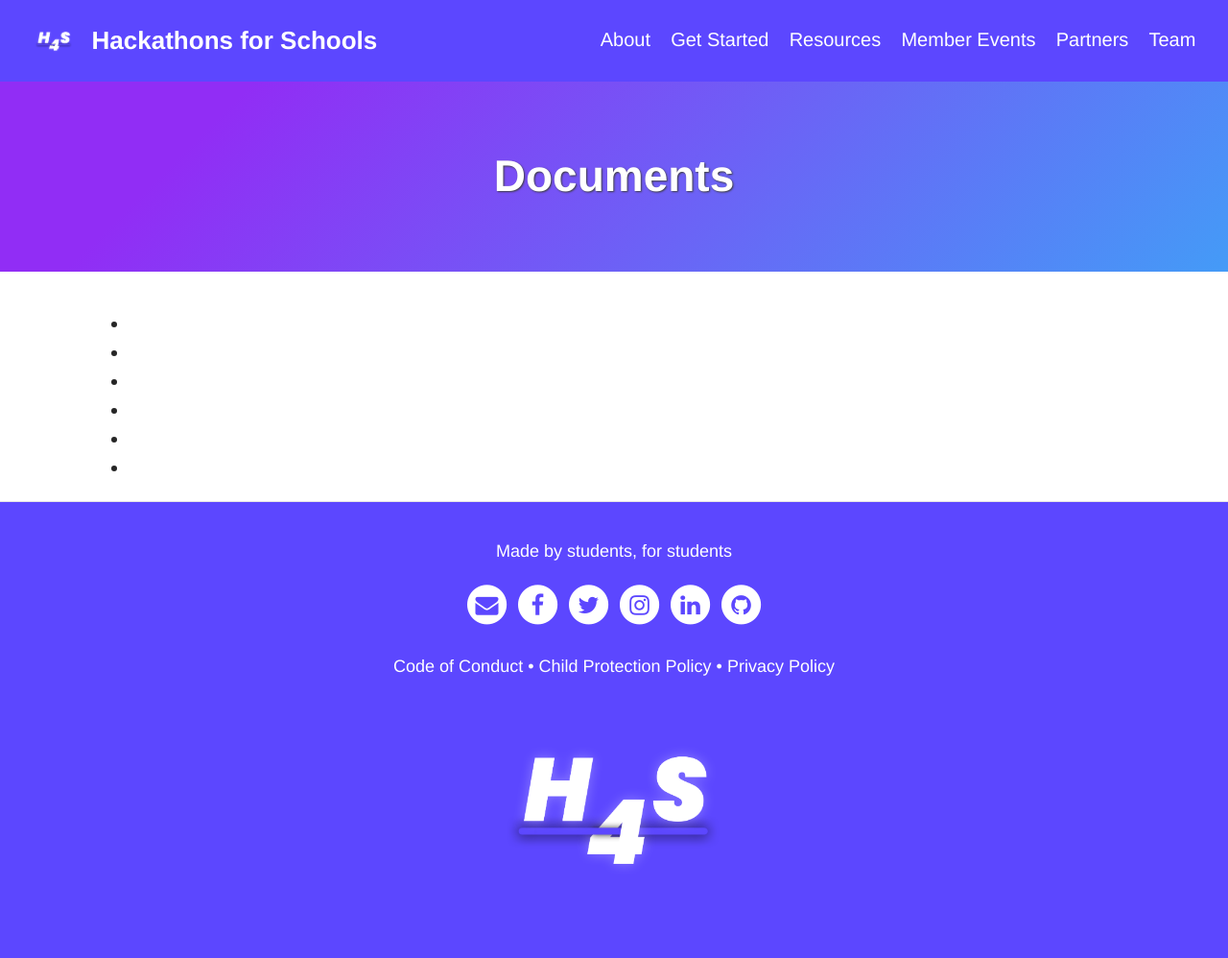
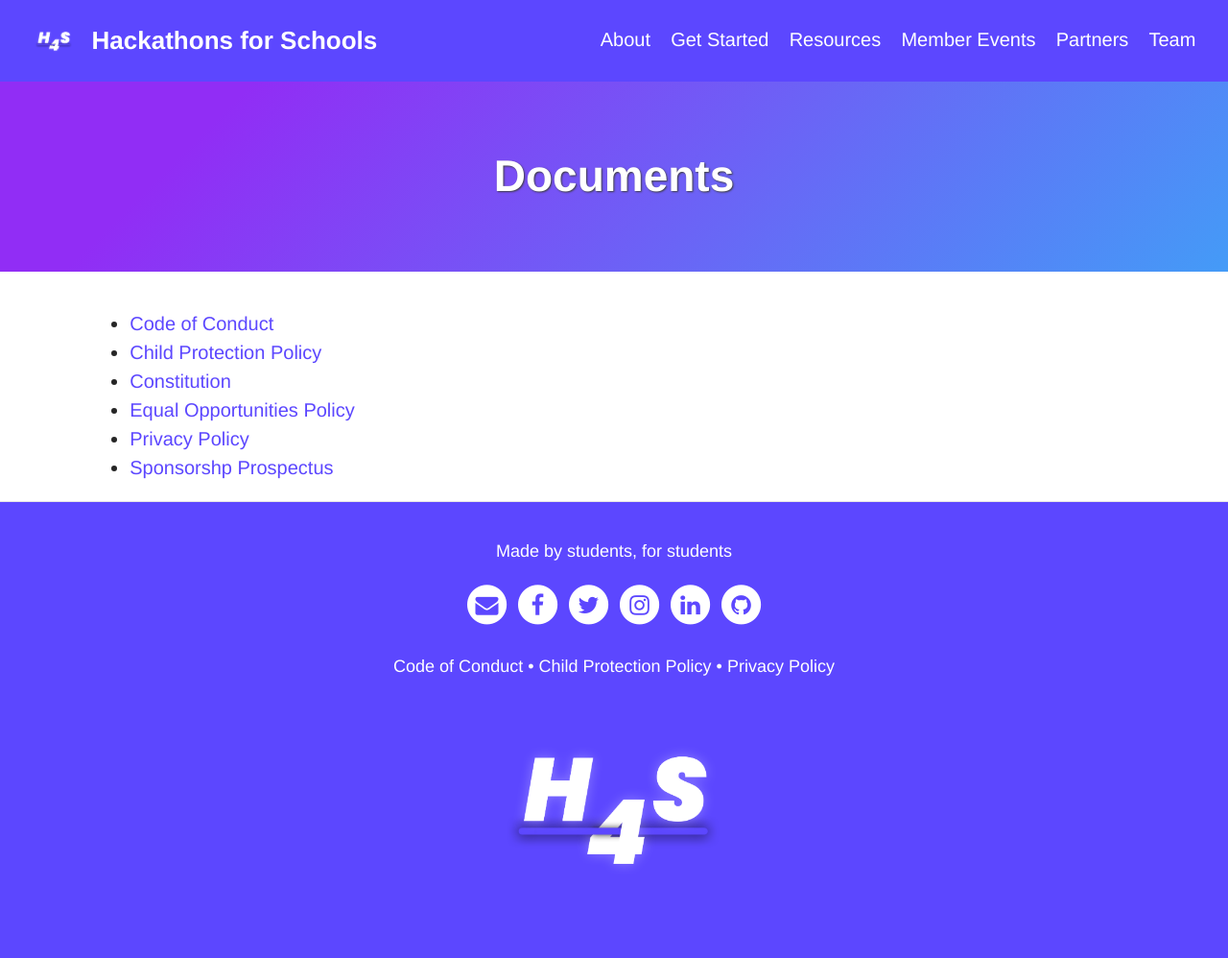
Before and after one commit to hackathonsforschools/website, a Jekyll site: the page built from docs/docs.md, in a window 1280 px wide. Shown: the whole page at 96% size. Built offline with Jekyll 4.4.1, drawn with Linux system fonts in a browser that asks for light colours.

Commit message:
Fix link colours

```diff
--- a/_sass/layouts/_posts.scss
+++ b/_sass/layouts/_posts.scss
@@ -100,6 +100,10 @@
   .post-content {
     @extend %padding-post;
     padding-bottom: 0;
+
+    a {
+      color: #5c47ff;
+    }
   }
 
   footer {
```
